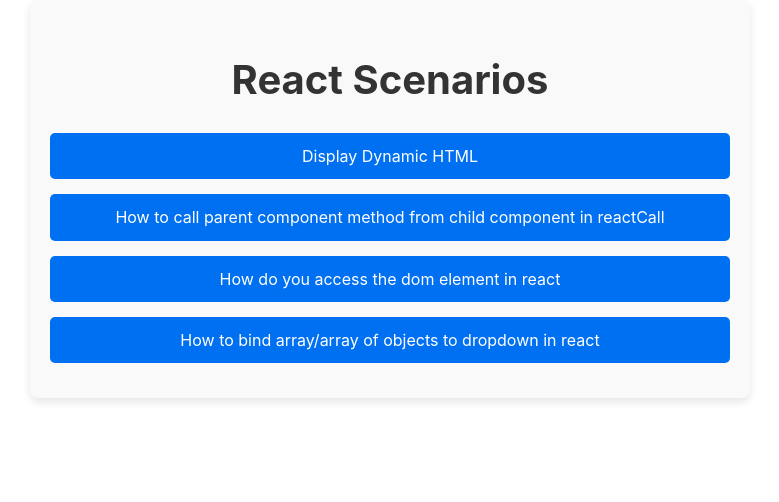
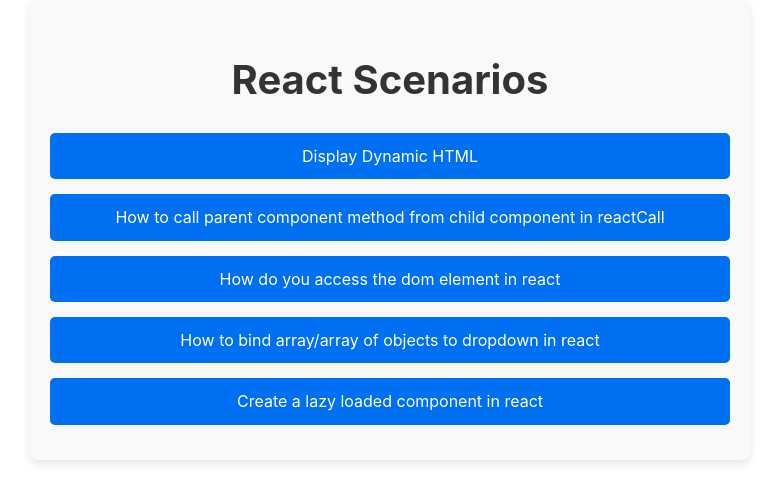
Before and after one commit to ManiKanta9578/ReactScenarioss, a Next.js app: page / in a window 1280 px wide. Shown: the top 502 px of the page, without its empty margins (250-1029 px from the left). Built offline with nearby package versions, Linux system fonts and the light colour scheme.

Commit message:
lazyloading

```diff
--- a/pages/index.js
+++ b/pages/index.js
@@ -21,6 +21,9 @@
           <li className={styles.listItem}>
             <Link href="/arrayOfObjectsDropdown" className={styles.link}>How to bind array/array of objects to dropdown in react</Link>
           </li>
+          <li className={styles.listItem}>
+            <Link href="/lazyLoading" className={styles.link}>Create a lazy loaded component in react</Link>
+          </li>
         </ol>
       </nav>
     </main>
```
Also changed, not shown: components/lazyLoading/lazyLoading.jsx (added, +9 -0 lines), pages/lazyLoading/index.js (added, +18 -0 lines).
